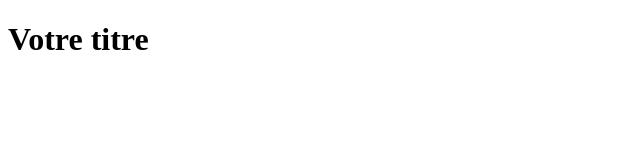
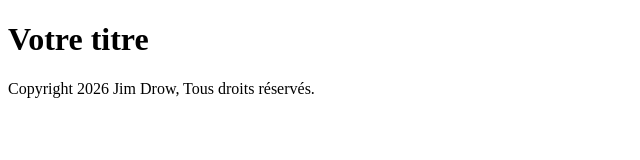
Before and after one commit to JimDrow/premier-depot, a plain HTML site: page index.html in a window 1280 px wide. Shown: the whole page, without its empty margins (0-640 px from the left). Drawn offline with Linux system fonts and the light colour scheme.

Commit message:
add copyright

```diff
--- a/index.html
+++ b/index.html
@@ -7,5 +7,10 @@
 </head>
 <body>
     <h1>Votre titre</h1>
+
+    <footer>
+        <p>Copyright 2026 Jim Drow, Tous droits réservés.</p>
+    </footer>
+
 </body>
 </html>
```
